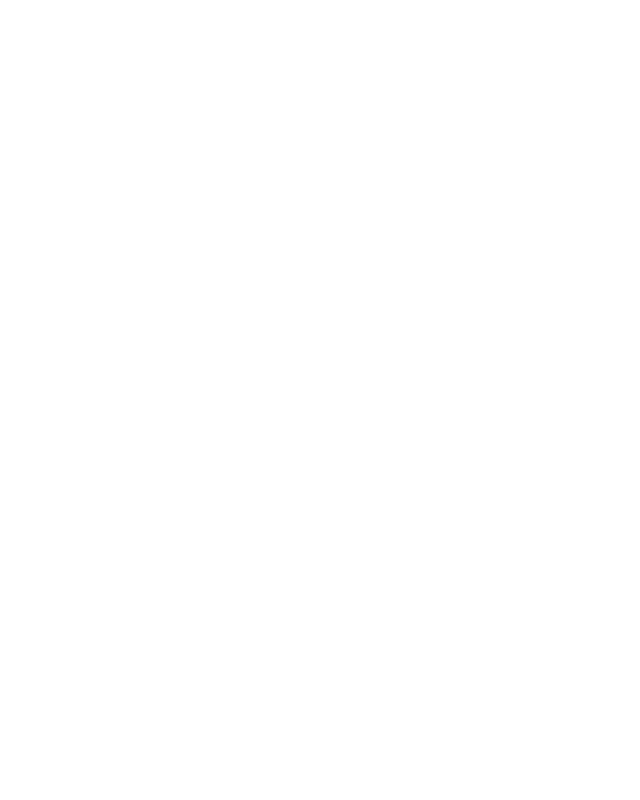
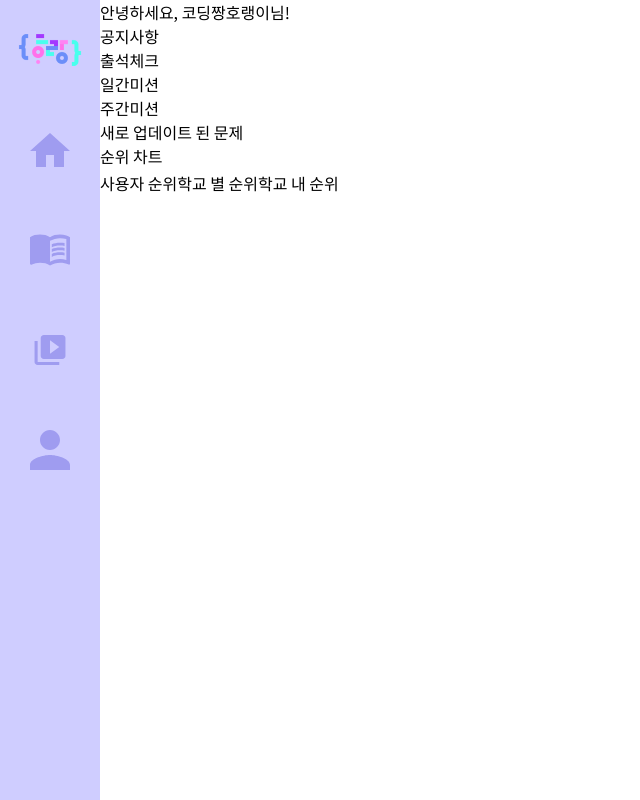
Before and after one commit to horang-edu/FE, a React (Create React App) app: page / in a window 1280 px wide. Before the commit this address had no page. Shown: the whole page, without its empty margins (0-640 px from the left). Built offline with nearby package versions, Linux system fonts and the light colour scheme.

Commit message:
#3 init : 레이아웃 수정

```diff
--- a/src/App.js
+++ b/src/App.js
@@ -1,5 +1,4 @@
 import Router from "./shared/Router";
-import "./style/style.css";
 
 function App() {
   return <Router />;
--- a/src/pages/Home.jsx
+++ b/src/pages/Home.jsx
@@ -1,7 +1,29 @@
 import React from "react";
 
 function Home() {
-  return <div>안녕하세요! 홈 화면입니다!</div>;
+  return (
+    <div>
+      <div>
+        안녕하세요, <span>코딩짱호랭이</span>님!
+      </div>
+      <div>공지사항</div>
+      <div>
+        <div>출석체크</div>
+        <div>일간미션</div>
+        <div>주간미션</div>
+      </div>
+      <div>새로 업데이트 된 문제</div>
+      <div>
+        <div>순위 차트</div>
+        <div>
+          <button>사용자 순위</button>
+          <button>학교 별 순위</button>
+          <button>학교 내 순위</button>
+          <div></div>
+        </div>
+      </div>
+    </div>
+  );
 }
 
 export default Home;
--- a/src/shared/Router.js
+++ /dev/null
@@ -1,15 +0,0 @@
-import React from 'react'
-import { BrowserRouter, Route, Routes } from "react-router-dom";
-import Main from '../pages/Main';
-
-function Router() {
-    return (
-        <BrowserRouter>
-            <Routes>
-                <Route path="/main" element={<Main />}/>
-            </Routes>
-        </BrowserRouter>
-    )
-}
-
-export default Router
--- a/src/style/reset.css
+++ b/src/style/reset.css
@@ -17,9 +17,6 @@
 }
 html {
   overflow: hidden;
-}
-body {
-  background-color: #cdddff;
 }
 li {
   list-style: none;
--- a/src/style/style.css
+++ /dev/null
@@ -1,72 +0,0 @@
-
-/* styles.css */
-@import "tailwindcss/base";
-@import "tailwindcss/components";
-@import "tailwindcss/utilities";
-
-.layout {
-  display: flex;
-  flex-direction: column;
-  justify-content: center;
-  align-items: center;
-}
-
-.progress-layout {
-  width: 995px;
-  height: 250px;
-  background: #ffffff;
-  border-radius: 10px;
-  display: flex;
-}
-
-.progress-profile {
-  padding: 20px 50px 20px 40px;
-  border-right: 1px solid #cfcdff;
-  display: flex;
-  flex-direction: column;
-  align-items: center;
-  justify-content: center;
-}
-
-.profile-text {
-  display: flex;
-  flex-direction: row;
-}
-
-.progress {
-  /* padding: auto; */
-  display: flex;
-  flex-direction: row;
-  justify-content: space-between;
-  align-items: center;
-}
-
-.profile-text1 {
-  font-family: "Noto Sans";
-  font-style: normal;
-  font-weight: 700;
-  font-size: 21px;
-  color: #605af1;
-}
-
-.profile-text2 {
-  font-family: "Noto Sans";
-  font-style: normal;
-  font-weight: 700;
-  color: #605af1;
-  display: flex;
-  flex-direction: column;
-  justify-content: flex-end;
-  align-items: flex-end;
-}
-
-.layout2 {
-}
-
-
-.flex-all-center {
-  display: flex;
-  flex-direction: column;
-  justify-content: center;
-  align-items: center;
-}
--- a/src/style/styles.css
+++ b/src/style/styles.css
@@ -3,9 +3,71 @@
 @import "tailwindcss/components";
 @import "tailwindcss/utilities";
 
-/* 여기에 사용자 정의 스타일을 추가하세요 */
+.layout {
+  display: flex;
+  flex-direction: column;
+  justify-content: center;
+  align-items: center;
+}
+
+.progress-layout {
+  width: 995px;
+  height: 250px;
+  background: #ffffff;
+  border-radius: 10px;
+  display: flex;
+}
+
+.progress-profile {
+  padding: 20px 50px 20px 40px;
+  border-right: 1px solid #cfcdff;
+  display: flex;
+  flex-direction: column;
+  align-items: center;
+  justify-content: center;
+}
+
+.profile-text {
+  display: flex;
+  flex-direction: row;
+}
+
+.progress {
+  /* padding: auto; */
+  display: flex;
+  flex-direction: row;
+  justify-content: space-between;
+  align-items: center;
+}
+
+.profile-text1 {
+  font-family: "Noto Sans";
+  font-style: normal;
+  font-weight: 700;
+  font-size: 21px;
+  color: #605af1;
+}
+
+.profile-text2 {
+  font-family: "Noto Sans";
+  font-style: normal;
+  font-weight: 700;
+  color: #605af1;
+  display: flex;
+  flex-direction: column;
+  justify-content: flex-end;
+  align-items: flex-end;
+}
+
+.flex-all-center {
+  display: flex;
+  flex-direction: column;
+  justify-content: center;
+  align-items: center;
+}
+
 .mission-layout {
-    height: 8.6875rem;
-    border: .125rem solid rgba(207, 205, 255, 1);
-    border-radius: .625rem;
+  height: 8.6875rem;
+  border: 0.125rem solid rgba(207, 205, 255, 1);
+  border-radius: 0.625rem;
 }
```
Also changed, not shown: src/index.js (+6 -7 lines).
